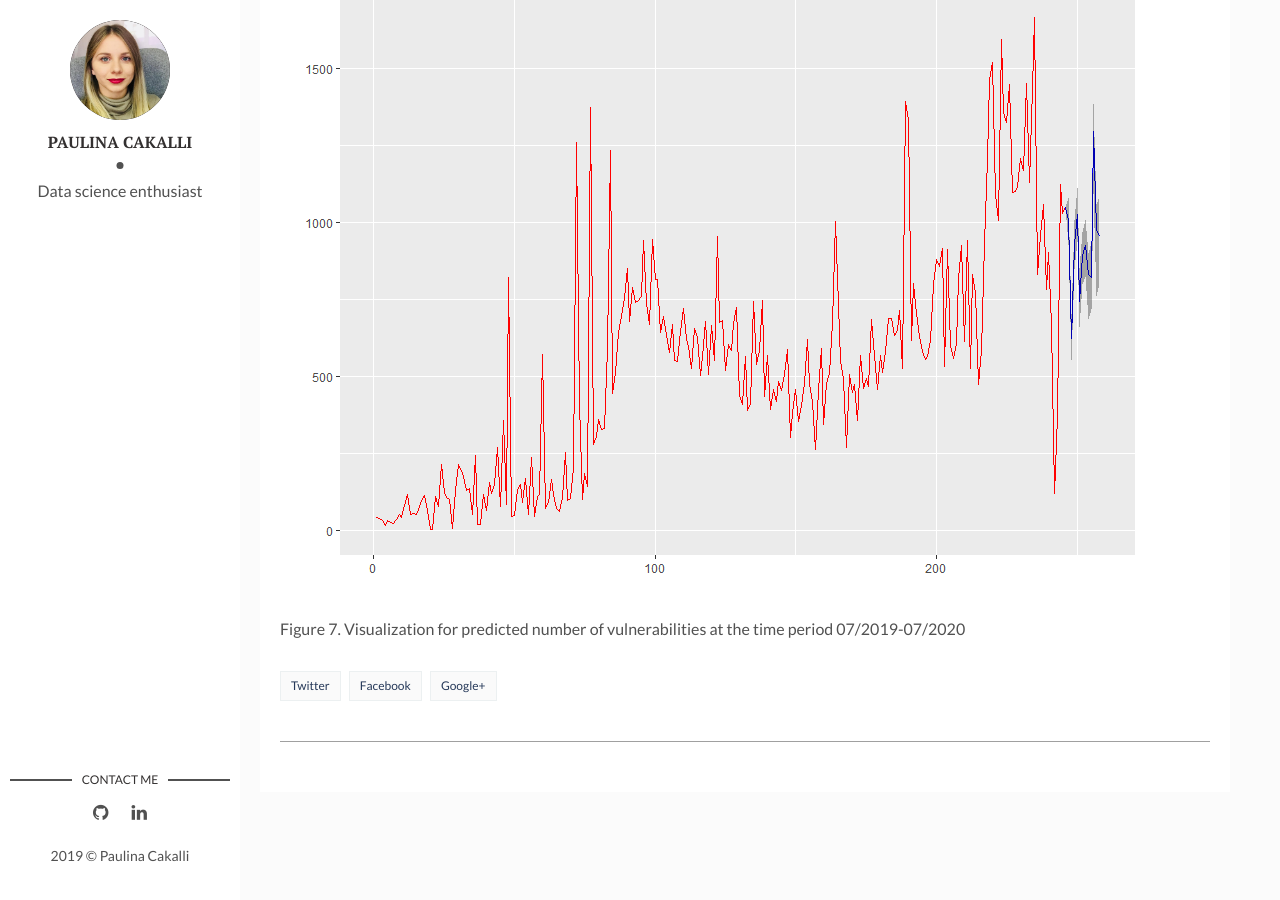
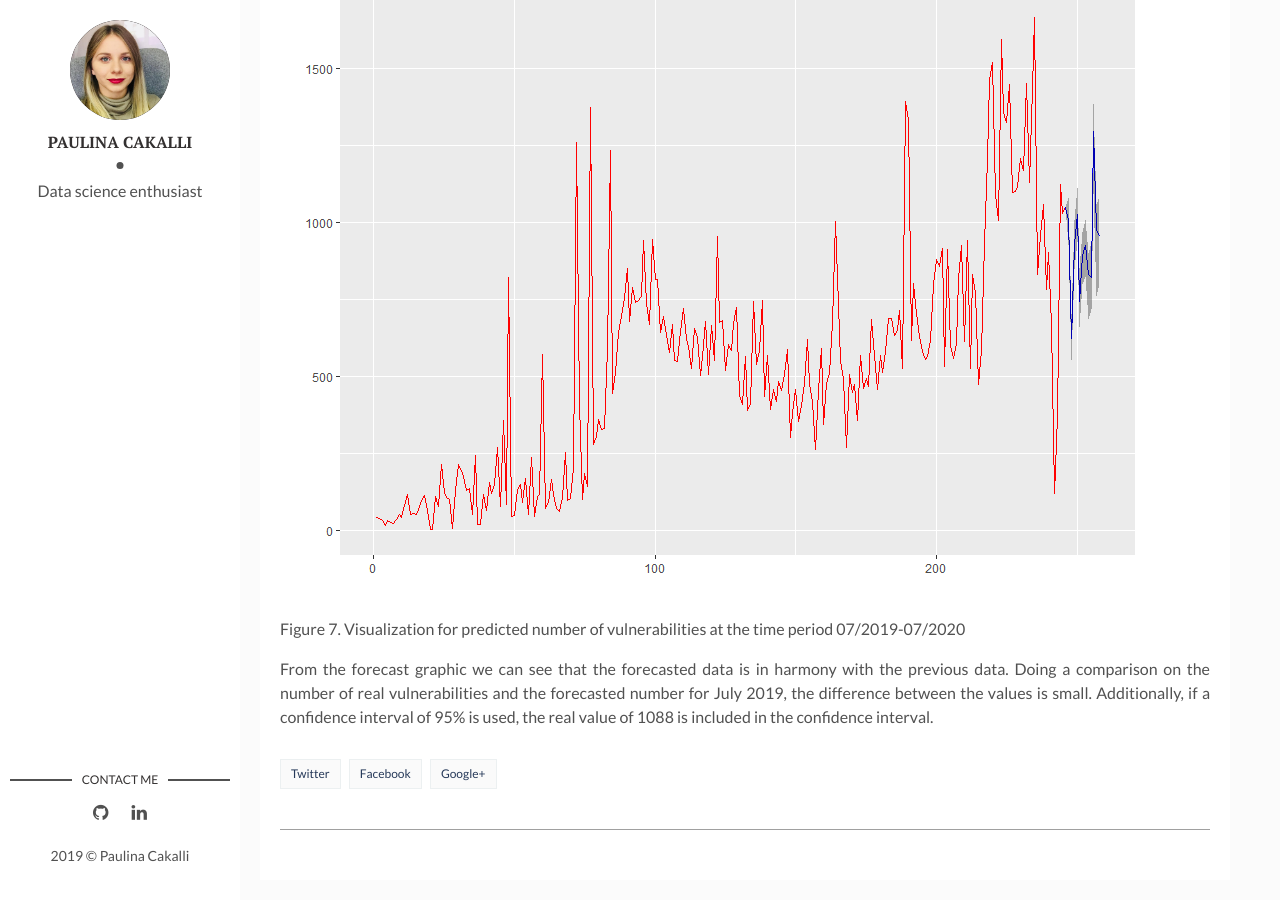
Before and after one commit to PaulinaCakalli/paulinacakalli.github.io, a Jekyll site: the page built from _posts/2019-07-31-Modeling-and-Forecasting-Vulnerabilities-on-Cyber-Security.markdown, in a window 1280 px wide and 900 px high, scrolled down 10645 px. Built offline with Jekyll 4.4.1, drawn with Linux system fonts in a browser that asks for light colours; some of the changed text lies outside the part shown.

Commit message:
Update 2019-07-31-Modeling-and-Forecasting-Vulnerabilities-on-Cyber-Security.markdown

```diff
--- a/_posts/2019-07-31-Modeling-and-Forecasting-Vulnerabilities-on-Cyber-Security.markdown
+++ b/_posts/2019-07-31-Modeling-and-Forecasting-Vulnerabilities-on-Cyber-Security.markdown
@@ -304,3 +304,6 @@ autoplot(f,ylab="",ts.colour = 'red',facets = FALSE, conf.int = TRUE)
 ![](../public/Forecastes.png)
 
 Figure 7. Visualization for predicted number of vulnerabilities at the time period 07/2019-07/2020
+
+From the forecast graphic we can see that the forecasted data is in harmony with the previous data.
+Doing a comparison on the number of real vulnerabilities and the forecasted number for July 2019, the difference between the values is small. Additionally, if a confidence interval of 95% is used, the real value of 1088 is included in the confidence interval.
```
Also changed, not shown: other parts of _posts/2019-07-31-Modeling-and-Forecasting-Vulnerabilities-on-Cyber-Security.markdown (+1 -1 lines).
